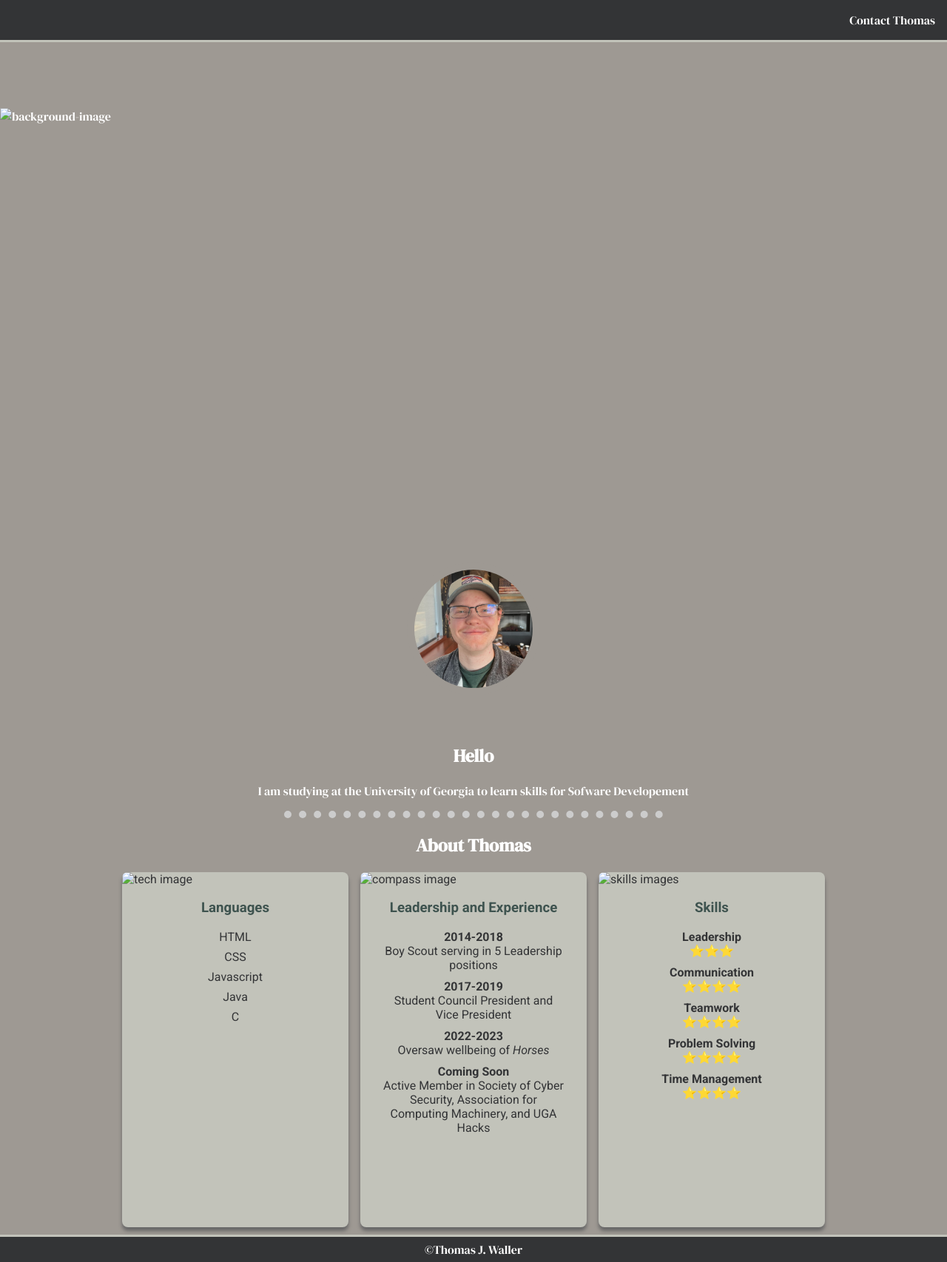
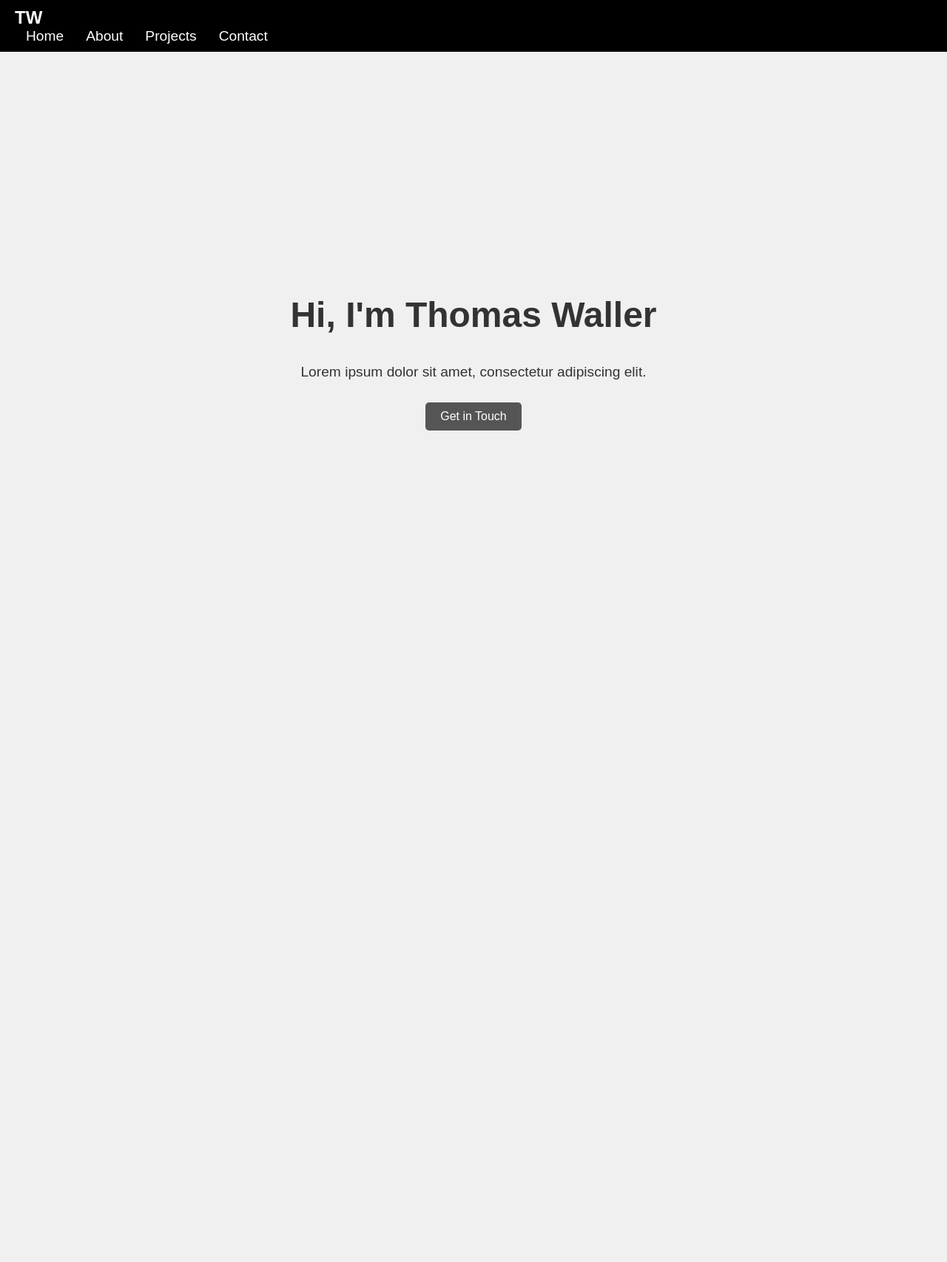
Before and after one commit to tjwaller/tjwaller.github.io, a plain HTML site: page index.html in a window 1280 px wide. Shown: the whole page at 74% size. After the commit the page ends 870 px from the top, so only its background shows below. Drawn offline with Linux system fonts and the light colour scheme.

Commit message:
Pretty much deleted everything and got started with the bare minimum of this project.

```diff
--- a/css/home-style.css
+++ /dev/null
@@ -1,156 +0,0 @@
-
-
-body {
-    margin: 0;
-    padding: 0;
-    font-family: Arial, sans-serif;
-}
-
-h1 {
-    font-family: "dm serif display";
-}
-
-h2 {
-    text-align: center;
-}
-
-
-.container {
-    display: flex;
-}
-
-nav {
-    display: flex;
-    flex-direction: column;
-    width: 20vw;
-    height: 100vh;
-    background-color: #282E28;
-    color: #fff;
-    padding: 20px;
-    box-sizing: border-box;
-    position: fixed;
-    left: auto;
-    right: 0;
-    /* border: white solid; */
-}
-
-.nav {
-    text-align: center;
-    margin-top: 50px;
-}
-
-.directory {
-    display: block;
-    color: #fff;
-    text-decoration: none;
-    margin: 10px;
-    text-align: center;
-}
-
-.left-box {
-    display: block;
-    width: 80%;
-}
-
-
-#background-image {
-    width: 100%;
-    height: 100%;
-    object-fit: cover;
-    position: absolute;
-    top: 0;
-    left: 0;
-    z-index: -1;
-}
-
-#profile-image {
-    display:inline-block;
-    width: 70%;
-    border-radius: 100%;
-    margin-left: auto;
-    margin-right: auto;
-    margin-top: 50px;
-}
-
-.nav-intro-box {
-    display: flex;
-    flex-direction: column;
-    justify-content: center;
-}
-
-.links {
-    margin-top: 10%;
-    display: flex;
-    flex-direction: column;
-    justify-content: center;
-    /* border: white solid; */
-}
-
-#icons-box {
-    /* border: white solid; */
-    display: flex;
-
-    justify-content: space-evenly;
-    margin: auto;
-    width: 70%;
-    height: 3em;
-}
-
-.icons {
-    width: 20px;
-    border-radius: 20%;
-}
-
-.icons:hover {
-    width: 2em;
-    height: 2em;
-    transition-duration: .3s;
-}
-
-p {
-    font-family:Arial, Helvetica, sans-serif
-}
-
-.introduction {
-    background-color: lightgray;
-    width: 100%;
-}
-
-.title-section {
-    position: relative;
-    height: 100vh;
-    /* background: url('images/background-image.jpg') center/cover; */
-    text-align: center;
-    color: #fff;
-}
-
-#text-container {
-    position: absolute;
-    text-align: center;
-    font-size: 2em;
-    width: 40vw;
-    top: 25%;
-    left: 65%;
-    transform: translate(-50%, -50%);
-    color:#ffffff;
-    padding: 0em;
-    margin: 0px;
-
-}
-
-#hello-im,
-#thomas-waller,
-#subtitle {
-    padding: 0px;
-    margin: 0px;
-}
-
-#subtitle {
-    font-family:"dm serif display";
-    font-size: .5em;
-}
-
-
-a:hover {
-    text-decoration: italic;
-}
--- a/css/style.css
+++ /dev/null
@@ -1,268 +0,0 @@
-:root {
-    --silver: #C2C3BAff;
-    --battleship-gray: #9E9993ff;
-    --dark-slate-gray: #3E534Fff;
-    --brown-sugar: #9B6953ff;
-    --jet: #333436ff;
-    --waller-blue: #63D2FF;
-    font-family: "Dm serif display";
-}
-
-a {
-    text-decoration: none;
-    font-style:bold;
-    color: white;
-}
-
-a:hover {
-    font-style:italic;
-}
-
-h1 {
-    margin: 0px;
-}
-
-hr {
-    margin-top: 2em;
-    width: 40%;
-    border-width: 0 0 10px 0;
-    border-style: dotted;
-    border-color: #ccc;
-    margin: 0 auto;
-}
-
-
-
-
-body {
-    margin: 0px;
-    color: white;
-    background-color: var(--battleship-gray);
-}
-
-nav {
-    margin-bottom:0px;
-    background-color: var(--jet);
-    display: flex;
-    justify-content: right;
-    padding-right: 1rem;
-    border-bottom: var(--silver) solid;
-}
-
-.title {
-    object-fit: cover;
-    margin-top: 0px;
-    height: 100vh;
-}
-
-img.title {
-    width: 100vw;
-    z-index: -1;
-}
-
-.text-box {
-    display: inline-block;
-    position: relative;
-    top: -55%;
-    left: 45%;
-    transform: translate(-70%, -80%);
-    font-size: 1.6em;
-    /* border-style: solid; */
-    z-index: 2;
-}
-
-h1.name {
-    font-size: 2em;
-}
-
-h2.description {
-    font-size: .75em;
-}
-
-.introduction {
-    display: block;
-    padding-top: 10%;
-    text-align:center;
-}
-
-#profile {
-    position: absolute;
-    top: 95vh;
-    left: 50%;
-    transform: translateX(-50%);
-    border-radius: 100%;
-    width: 10rem;
-    border-style: solid;
-    border-color: var(--battleship-gray);
-    border-width: 10px;
-}
-
-.three-col {
-    max-width: 950px;
-    margin-left: auto;
-    margin-right: auto;
-    display: grid;
-    grid-template-columns: repeat(3, 1fr);
-    gap: 1em;
-}
-
-@media (max-width: 950px) {
-    .three-col {
-        margin-left: 20px;
-        margin-right: 20px;
-    }
-}
-
-.card {
-    display: inline-block;
-    color: var(--jet);
-    font-family: "Roboto";
-    background-color: var(--silver);
-    border-radius: 8px;
-    height: 30rem;
-    width: 100%;
-    padding: 0%;
-    box-shadow: 0px 5px 5px #666;
-    overflow: hidden;
-}
-
-
-/* Card Contents */
-
-ul {
-    display: grid;
-    text-align: center;
-    gap: .5em;
-    list-style-type: none;
-    padding: 0;
-
-}
-
-li {
-    text-decoration: none;
-    color: var(--jet);
-    width: 50%;
-    margin: auto;
-}
-
-dl {
-    display: grid;
-    grid-template-columns: 1fr;
-    text-align: center;
-}
-
-dt {
-    font-weight:bold;
-}
-
-dd {
-    margin-left: 0px;
-    margin-bottom: 10px;
-    padding: 0% 10%;
-
-}
-
-dd a {
-    color: var(--jet);
-    font-style: italic;
-}
-
-dd a:hover {
-    font-style:normal;
-}
-
-.card-title {
-    text-align: center;
-    color: var(--dark-slate-gray);
-}
-
-.card-image {
-    width: 100%;
-    height: 10em;
-    /* border-radius: 5% 5% 0% 0%; */
-    object-fit: cover;
-}
-
-footer {
-    background-color: var(--jet);
-    display: flex;
-    justify-content: center;
-    padding: .4rem;
-    margin-top: 10px;
-    border-top: var(--silver) solid;
-}
-
-
-
-#about-thomas {
-    text-align: center;
-}
-
-
-
-
-/* Contact Page Styles */
-
-
-.contact-page {
-    text-align: center;
-}
-
-.contact-info {
-    padding-top: 10px;
-}
-
-
-
-.one-col {
-    display: inline-block;
-    width: 50%;
-    /* border: white solid; */
-}
-
-form {
-    /* border: white solid; */
-    display: grid;
-    grid-template-columns: 1fr 2fr;
-    row-gap: 3px;
-    /* display: flex;
-    flex-direction: column;
-    justify-content: center; */
-    height: 100%;
-    padding: 5%;
-}
-
-.form-column-one,
-.form-column-two {
-    display: grid;
-}
-
-
-label {
-    font-family: "roboto";
-    padding: 10px;
-}
-
-input {
-    height: 3em;
-    width: 90%;
-    border-radius: 5px;
-    border-width: 1px;
-    border: #a5a5a5 solid;
-
-}
-
-textarea {
-    height: 7em;
-    width: 90%;
-    border-radius: 5px;
-
-}
-
-.button {
-    height: 2em;
-    padding: .3em;
-    background-color: hsl(137, 100%, 60%);
-    border: #a5a5a5 solid;
-    border-width: 1px;
-}
--- a/index.html
+++ b/index.html
@@ -3,94 +3,30 @@
 <head>
     <meta charset="UTF-8">
     <meta name="viewport" content="width=device-width, initial-scale=1.0">
-    <link rel="stylesheet" href="css/style.css">
-    <link rel="preconnect" href="https://fonts.googleapis.com">
-    <link rel="preconnect" href="https://fonts.gstatic.com" crossorigin>
-    <link href="https://fonts.googleapis.com/css2?family=DM+Serif+Display:ital@0;1&display=swap" rel="stylesheet">
-    <link rel="preconnect" href="https://fonts.googleapis.com">
-    <link rel="preconnect" href="https://fonts.gstatic.com" crossorigin>
-    <link href="https://fonts.googleapis.com/css2?family=Roboto:ital,wght@0,100;0,300;0,400;0,500;0,700;0,900;1,100;1,300;1,400;1,500;1,700;1,900&display=swap" rel="stylesheet">
-    <title>Thomas Waller</title>
+    <title>Thomas Waller's Portfolio</title>
+    <link rel="stylesheet" href="styles.css">
 </head>
 <body>
+    <!-- Header Section -->
+    <header>
+        <nav class="navbar">
+            <div class="logo">TW</div>
+            <ul class="nav-links">
+                <li><a href="#home">Home</a></li>
+                <li><a href="#about">About</a></li>
+                <li><a href="#projects">Projects</a></li>
+                <li><a href="#contact">Contact</a></li>
+            </ul>
+        </nav>
+    </header>
 
-    <nav>
-        <p><a href="contact.html">Contact Thomas</a></p>
-    </nav>
-
-    <section class="title">
-        <img class="title" src="images/topview-background.jpg" alt="background-image">
-        <div class="text-box">
-            <h1 class="name">Thomas Waller</h1>
-            <h2 class="description">Computer Science Student</h2>
+    <!-- Hero Section -->
+    <section id="home" class="hero">
+        <div class="hero-content">
+            <h1>Hi, I'm Thomas Waller</h1>
+            <p>Lorem ipsum dolor sit amet, consectetur adipiscing elit.</p>
+            <a href="#contact" class="btn">Get in Touch</a>
         </div>
     </section>
-
-
-
-    <section class="introduction">
-        <img id ="profile" src="images/Headshot.jpg" alt="Profile Image">
-        <h2>Hello</h2>
-        <p>I am studying at the University of Georgia to learn skills for Sofware Developement</p>
-    </section>
-
-    <hr>
-
-    <h2 id="about-thomas">About Thomas</h2>
-
-    <section class="three-col">
-
-        <section class="card">
-            <img class="card-image" src="images/computer-languages-background.jpg" alt="tech image">
-            <h3 class="card-title">Languages</h3>
-            <ul>
-                <li>HTML</li>
-                <li>CSS</li>
-                <li>Javascript</li>
-                <li>Java</li>
-                <li>C</li>
-            </ul>
-        </section>
-
-        <section class="card">
-
-            <img class="card-image" src="images/compass-background.jpg" alt="compass image">
-            <h3 class="card-title">Leadership and Experience</h3>
-            <dl>
-                <dt>2014-2018</dt>
-                <dd>Boy Scout serving in 5 Leadership positions</dd>
-                <dt>2017-2019</dt>
-                <dd>Student Council President and Vice President</dd>
-                <dt>2022-2023</dt>
-                <dd>Oversaw wellbeing of <a href="https://www.facebook.com/pages/Edwards%20Carl%20&%20Sons%20Stables%20Sasser/161594003864584/">Horses</a></dd>
-                <dt>Coming Soon</dt>
-                <dd>Active Member in Society of Cyber Security, Association for Computing Machinery, and UGA Hacks</dd>
-            </dl>
-        </section>
-
-        <section class="card">
-
-            <img class="card-image" src="images/skills-background.jpg" alt="skills images">
-            <h3 class="card-title">Skills</h3>
-            <dl>
-                <dt>Leadership</dt>
-                <dd>&#11088;&#11088;&#11088;</dd>
-                <dt>Communication</dt>
-                <dd>&#11088;&#11088;&#11088;&#11088;</dd>
-                <dt>Teamwork</dt>
-                <dd>&#11088;&#11088;&#11088;&#11088;</dd>
-                <dt>Problem Solving</dt>
-                <dd>&#11088;&#11088;&#11088;&#11088;</dd>
-                <dt>Time Management</dt>
-                <dd>&#11088;&#11088;&#11088;&#11088;</dd>
-            </dl>
-        </section>
-
-    </section>
-
-
-    <footer>
-        <a href="contact.html">&#169;Thomas J. Waller</a>
-    </footer>
 </body>
 </html>
--- /dev/null
+++ b/styles.css
@@ -0,0 +1,98 @@
+:root {
+    --bg-color: #f0f0f0;
+    --primary-color: #333;
+    --accent-color: #555;
+    --header-bg: #000;
+    --header-text-color: #fff;
+    --btn-bg: #555;
+    --btn-hover-bg: #333;
+    --btn-text: #fff;
+}
+
+/* Reset */
+body, ul {
+    margin: 0;
+    padding: 0;
+    box-sizing: border-box;
+}
+
+body {
+    font-family: Arial, sans-serif;
+    background-color: var(--bg-color);
+    color: var(--primary-color);
+}
+
+/* Header */
+header {
+    position: sticky;
+    top: 0;
+    background-color: var(--header-bg);
+    padding: 10px 20px;
+    display: flex;
+    justify-content: space-between;
+    align-items: center;
+}
+
+.logo {
+    font-size: 1.5em;
+    font-weight: bold;
+    color: var(--header-text-color);
+}
+
+.navbar ul {
+    display: flex;
+    justify-content: center;
+    list-style-type: none;
+    flex-grow: 1;
+    margin-right: 5px;
+}
+
+.navbar a {
+    text-decoration: none;
+    color: var(--header-text-color);
+    font-size: 1.2em;
+    margin: 0 15px;
+}
+
+.navbar a:hover {
+    color: var(--accent-color);
+}
+
+/* Hero Section */
+.hero {
+    display: flex;
+    align-items: center;
+    justify-content: center;
+    height: 100vh;
+    background: var(--bg-color);
+    text-align: center;
+    padding: 0 20px;
+}
+
+.hero-content {
+    max-width: 800px;
+}
+
+.hero-content h1 {
+    font-size: 3rem;
+    color: var(--primary-color);
+}
+
+.hero-content p {
+    font-size: 1.2rem;
+    margin: 10px 0;
+}
+
+.btn {
+    display: inline-block;
+    padding: 10px 20px;
+    margin-top: 20px;
+    background-color: var(--btn-bg);
+    color: var(--btn-text);
+    text-decoration: none;
+    border-radius: 5px;
+}
+
+.btn:hover {
+    background-color: var(--btn-hover-bg);
+}
```
